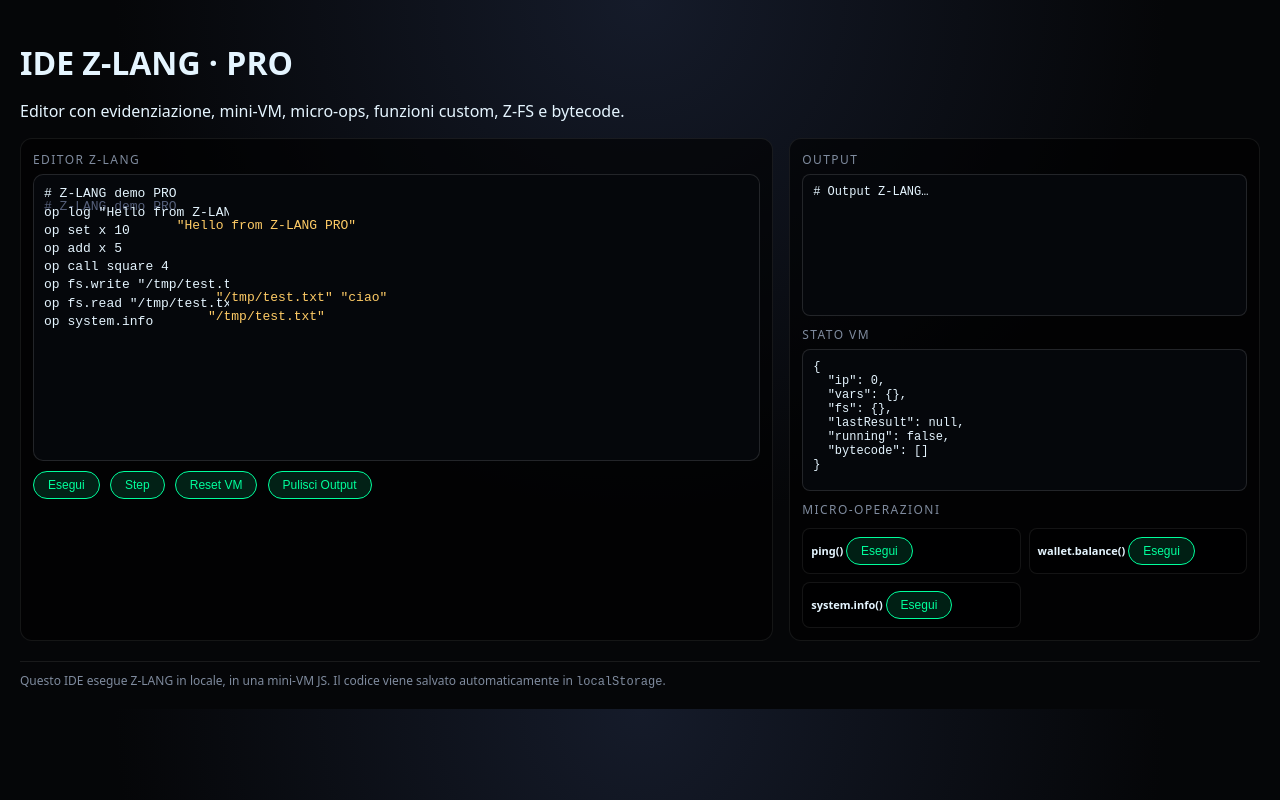
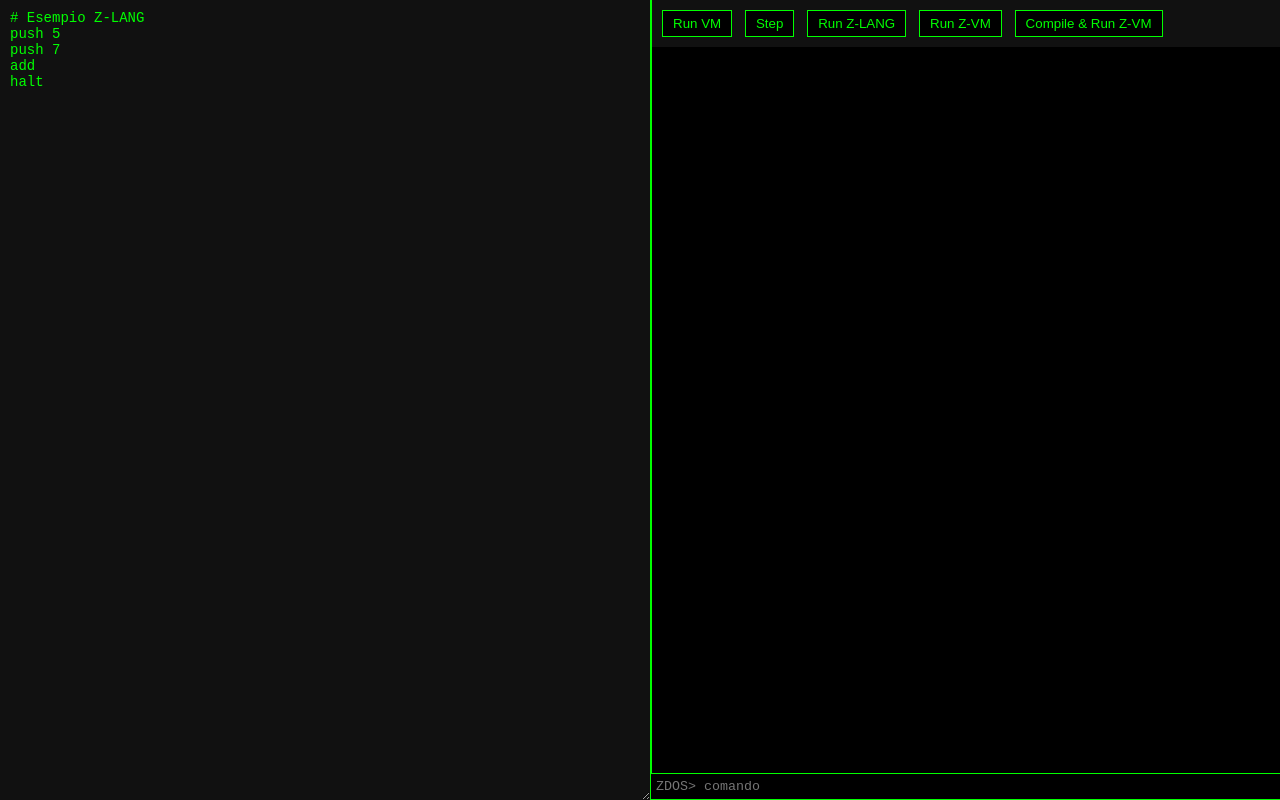
Before and after one commit to high-cde/zdos-web, a plain HTML site: page zlang-ide.html in a window 1280 px wide. Drawn offline with Linux system fonts and the light colour scheme.

Commit message:
Autobuild: update ZDOS web + IDE

```diff
--- a/zlang-ide.html
+++ b/zlang-ide.html
@@ -1,523 +1,200 @@
 <!DOCTYPE html>
 <html lang="it">
 <head>
- <meta charset="UTF-8" />
- <title>ZDOS · IDE Z‑LANG PRO</title>
- <meta name="viewport" content="width=device-width, initial-scale=1" />
-
+<meta charset="UTF-8">
+<title>Z‑LANG IDE PRO</title>
 <style>
- :root {
- --bg: #050608;
- --fg: #e5f5ff;
- --accent: #00ff9c;
- --accent-soft: rgba(0,255,156,0.12);
- --muted: #7f8b9e;
- --mono: "Fira Code", "JetBrains Mono", monospace;
- --sans: system-ui, -apple-system, sans-serif;
- }
-
- body {
- margin: 0;
- background: radial-gradient(circle at top, #151b2a 0, #050608 55%);
- color: var(--fg);
- font-family: var(--sans);
- padding: 20px;
- }
-
- h1 { margin-bottom: 6px; }
-
- .layout {
- display: grid;
- grid-template-columns: 1.6fr 1fr;
- gap: 16px;
- }
-
- @media (max-width: 900px) {
- .layout { grid-template-columns: 1fr; }
- }
-
- .panel {
- background: rgba(0,0,0,0.6);
- border: 1px solid rgba(255,255,255,0.08);
- border-radius: 12px;
- padding: 12px;
- }
-
- .panel-title {
- font-size: 12px;
- color: var(--muted);
- letter-spacing: 0.12em;
- text-transform: uppercase;
- margin-bottom: 6px;
- }
-
- .editor-wrap {
- position: relative;
- border-radius: 10px;
- overflow: hidden;
- border: 1px solid rgba(255,255,255,0.12);
- background: #05070b;
- }
-
- .editor-highlight,
- .editor-input {
- font-family: var(--mono);
- font-size: 13px;
- line-height: 1.4;
- padding: 10px;
- white-space: pre;
- overflow: auto;
- tab-size: 2;
- }
-
- .editor-highlight {
- position: absolute;
- inset: 0;
- color: transparent;
- pointer-events: none;
- }
-
- .editor-highlight span.kw { color: #00ff9c; }
- .editor-highlight span.op { color: #4fd1ff; }
- .editor-highlight span.str { color: #ffcc66; }
- .editor-highlight span.com { color: #555f7a; }
-
- .editor-input {
- position: relative;
- background: transparent;
- color: var(--fg);
- border: none;
- outline: none;
- resize: none;
- min-height: 260px;
- }
-
- button {
- border-radius: 999px;
- border: 1px solid var(--accent);
- background: var(--accent-soft);
- color: var(--accent);
- padding: 6px 14px;
- font-size: 12px;
- cursor: pointer;
- margin-right: 6px;
- }
-
- .output, .state-box {
- font-family: var(--mono);
- font-size: 12px;
- background: #05070b;
- border-radius: 8px;
- border: 1px solid rgba(255,255,255,0.12);
- padding: 10px;
- min-height: 120px;
- white-space: pre-wrap;
- overflow-y: auto;
- }
-
- .micro-grid {
- display: grid;
- grid-template-columns: repeat(auto-fit, minmax(150px, 1fr));
- gap: 8px;
- margin-top: 10px;
- }
-
- .micro-card {
- background: rgba(0,0,0,0.6);
- border-radius: 8px;
- border: 1px solid rgba(255,255,255,0.08);
- padding: 8px;
- font-size: 11px;
- }
-
- footer {
- margin-top: 20px;
- padding-top: 10px;
- border-top: 1px solid rgba(255,255,255,0.08);
- font-size: 12px;
- color: var(--muted);
- }
+  body { background:#000; color:#0f0; font-family:monospace; margin:0; padding:0; }
+  #container { display:flex; height:100vh; }
+  #editor { width:50%; padding:10px; background:#111; color:#0f0; font-size:14px; outline:none; border:none; }
+  #right { width:50%; display:flex; flex-direction:column; }
+  #output { flex:1; background:#000; padding:10px; overflow:auto; border-left:2px solid #0f0; }
+  #buttons { padding:10px; background:#111; border-left:2px solid #0f0; }
+  button { background:#000; color:#0f0; border:1px solid #0f0; padding:5px 10px; margin-right:5px; cursor:pointer; }
+  button:hover { background:#0f0; color:#000; }
+  #term-input { width:100%; background:#000; color:#0f0; border:1px solid #0f0; padding:5px; font-family:monospace; }
+  .op { color:#0ff; }
 </style>
 </head>
 
 <body>
- <h1>IDE Z‑LANG · PRO</h1>
- <p class="muted">Editor con evidenziazione, mini‑VM, micro‑ops, funzioni custom, Z‑FS e bytecode.</p>
+<div id="container">
+  <textarea id="editor"># Esempio Z-LANG
+push 5
+push 7
+add
+halt</textarea>
 
- <div class="layout">
-
- <!-- EDITOR -->
- <section class="panel">
- <div class="panel-title">Editor Z‑LANG</div>
-
- <div class="editor-wrap">
- <pre id="hl" class="editor-highlight"></pre>
- <textarea id="editor" class="editor-input" spellcheck="false"></textarea>
+  <div id="right">
+    <div id="buttons">
+      <button onclick="runProgram()">Run VM</button>
+      <button onclick="stepProgram()">Step</button>
+      <button onclick="runZLang()">Run Z‑LANG</button>
+      <button onclick="runZVM()">Run Z‑VM</button>
+      <button onclick="compileAndRunZVM()">Compile & Run Z‑VM</button>
     </div>
 
- <div style="margin-top:10px;">
- <button onclick="runProgram()">Esegui</button>
- <button onclick="stepProgram()">Step</button>
- <button onclick="resetVM()">Reset VM</button>
- <button onclick="clearOutput()">Pulisci Output</button>
- </div>
- </section>
+    <div id="output"></div>
 
- <!-- OUTPUT + VM STATE + MICRO OPS -->
- <section class="panel">
- <div class="panel-title">Output</div>
- <div id="output" class="output"># Output Z‑LANG…</div>
-
- <div class="panel-title" style="margin-top:10px;">Stato VM</div>
- <div id="vm-state" class="state-box"></div>
-
- <div class="panel-title" style="margin-top:10px;">Micro‑Operazioni</div>
- <div class="micro-grid">
- <div class="micro-card">
- <strong>ping()</strong>
- <button onclick="runMicro('ping')">Esegui</button>
- </div>
- <div class="micro-card">
- <strong>wallet.balance()</strong>
- <button onclick="runMicro('wallet.balance')">Esegui</button>
- </div>
- <div class="micro-card">
- <strong>system.info()</strong>
- <button onclick="runMicro('system.info')">Esegui</button>
+    <input id="term-input" placeholder="ZDOS> comando" onkeydown="if(event.key==='Enter') handleTermCommand(this.value)">
   </div>
 </div>
- </section>
-
- </div>
-
- <footer>
- Questo IDE esegue Z‑LANG in locale, in una mini‑VM JS.
- Il codice viene salvato automaticamente in <code>localStorage</code>.
- </footer>
 
 <script>
-/* ============================
- MINI VM Z-LANG PRO
- ============================ */
+const editorEl = document.getElementById("editor");
+const outEl = document.getElementById("output");
 
+function log(msg) {
+  outEl.innerHTML += msg + "<br>";
+  outEl.scrollTop = outEl.scrollHeight;
+}
+
+function highlight(code) {
+  code = code.replace(/\brun\.zlang\b/g, '<span class="op">run.zlang</span>');
+  return code;
+}
+
+/* ============================================================
+   MINI‑VM ORIGINALE (per compatibilità)
+   ============================================================ */
 const VM = {
- ip: 0,
+  pc: 0,
+  program: [],
   vars: {},
- lastResult: null,
- running: false,
- program: [],
- fs: {}, // filesystem virtuale
- functions: {}, // funzioni custom
+  fs: {},
+  lastResult: null
 };
 
-const editorEl = document.getElementById("editor");
-const hlEl = document.getElementById("hl");
-const outEl = document.getElementById("output");
-const vmStateEl = document.getElementById("vm-state");
-
-const LS_KEY = "zdos_zlang_ide";
-
-/* ============================
- FUNZIONI CUSTOM
- ============================ */
-
-function registerBuiltins() {
- VM.functions["square"] = (args) => Number(args[0]) ** 2;
- VM.functions["inc"] = (args) => Number(args[0]) + 1;
+function parseProgram() {
+  VM.program = [];
+  const lines = editorEl.value.split("\n");
+  for (let line of lines) {
+    line = line.trim();
+    if (!line) continue;
+    const parts = line.split(" ");
+    VM.program.push({ op: parts[0], raw: line });
+  }
 }
 
-/* ============================
- INIT
- ============================ */
-
-function loadInitialCode() {
- registerBuiltins();
- const saved = localStorage.getItem(LS_KEY);
- editorEl.value = saved || `# Z-LANG demo PRO
-op log "Hello from Z-LANG PRO"
-op set x 10
-op add x 5
-op call square 4
-op fs.write "/tmp/test.txt" "ciao"
-op fs.read "/tmp/test.txt"
-op system.info
-`;
- highlight();
- updateVMState();
+function stepProgram() {
+  if (VM.pc >= VM.program.length) {
+    log("[VM] Fine programma.");
+    return;
   }
 
-function saveCode() {
- localStorage.setItem(LS_KEY, editorEl.value);
-}
+  const instr = VM.program[VM.pc++];
+  switch(instr.op) {
 
-/* ============================
- HIGHLIGHTING
- ============================ */
-
-function highlight() {
- const text = editorEl.value;
- const lines = text.split("\n");
- const out = [];
-
- for (let line of lines) {
- let html = line
- .replace(/&/g, "&amp;")
- .replace(/</g, "&lt;")
- .replace(/>/g, "&gt;");
-
- if (html.trim().startsWith("#")) {
- out.push(`<span class="com">${html}</span>`);
- continue;
- }
-
- html = html.replace(/\b(op)\b/g, '<span class="kw">$1</span>');
- html = html.replace(/\b(log|add|set|get|call|fs\.write|fs\.read|wallet\.balance|system\.info)\b/g, '<span class="op">$1</span>');
- html = html.replace(/"([^"]*)"/g, '<span class="str">"$1"</span>');
-
- out.push(html);
- }
-
- hlEl.innerHTML = out.join("\n");
-}
-
-/* ============================
- PARSER
- ============================ */
-
-function parseProgram() {
- const lines = editorEl.value.split("\n");
- const program = [];
-
- for (let raw of lines) {
- const line = raw.trim();
- if (!line || line.startsWith("#")) continue;
- const parts = line.split(/\s+/);
- if (parts[0] !== "op") continue;
- const op = parts[1];
- const args = parts.slice(2);
- program.push({ raw, op, args });
- }
-
- VM.program = program;
- VM.ip = 0;
-}
-
-/* ============================
- BYTECODE
- ============================ */
-
-function compileToBytecode() {
- return VM.program.map((instr, idx) => ({
- i: idx,
- op: instr.op,
- args: instr.args,
- }));
-}
-
-/* ============================
- EXECUTION
- ============================ */
-
-function log(msg) {
- outEl.textContent += msg + "\n";
-}
-
-function evalArg(token) {
- if (token in VM.vars) return VM.vars[token];
- const n = Number(token);
- if (!Number.isNaN(n)) return n;
- return token;
-}
-
-function step() {
- if (VM.ip < 0 || VM.ip >= VM.program.length) {
- VM.running = false;
- return false;
- }
-
- const instr = VM.program[VM.ip];
- const { op, args } = instr;
-
- log("[dbg] ip=" + VM.ip + " op=" + op + " args=" + JSON.stringify(args));
-
- switch (op) {
- case "log": {
- const msg = instr.raw.match(/"([^"]*)"/)?.[1] || args.join(" ");
- log("[log] " + msg);
- VM.lastResult = msg;
- break;
- }
-
- case "set": {
- const name = args[0];
- const value = evalArg(args[1]);
- VM.vars[name] = value;
- log("[set] " + name + " = " + value);
- VM.lastResult = value;
- break;
- }
-
- case "get": {
- const name = args[0];
- const value = VM.vars[name];
- log("[get] " + name + " = " + value);
- VM.lastResult = value;
- break;
- }
-
- case "add": {
- const a = evalArg(args[0]);
- const b = evalArg(args[1]);
- const res = Number(a) + Number(b);
- log("[add] " + a + " + " + b + " = " + res);
- VM.lastResult = res;
- break;
- }
-
- case "call": {
- const fname = args[0];
- const fargs = args.slice(1).map(evalArg);
- const fn = VM.functions[fname];
- if (!fn) {
- log("[call] funzione sconosciuta: " + fname);
- } else {
- const res = fn(fargs, VM);
- log("[call] " + fname + "(" + fargs.join(", ") + ") = " + res);
- VM.lastResult = res;
- }
- break;
- }
-
- case "fs.write": {
- const path = args[0];
- const content = instr.raw.match(/"([^"]*)"/)?.[1] || "";
- VM.fs[path] = content;
- log("[fs.write] " + path + " = \"" + content + "\"");
- VM.lastResult = content;
- break;
- }
-
- case "fs.read": {
- const path = args[0];
- const content = VM.fs[path] ?? null;
- log("[fs.read] " + path + " → " + JSON.stringify(content));
- VM.lastResult = content;
- break;
- }
-
- case "wallet.balance": {
- const fake = 1337.42;
- log("[wallet] Saldo HIGHCOIN: " + fake + " HC");
- VM.lastResult = fake;
- break;
- }
-
- case "system.info": {
- const info = {
- vm: "Z-LANG MiniVM",
- vars: Object.keys(VM.vars).length,
- time: new Date().toISOString(),
- };
- log("[system] " + JSON.stringify(info));
- VM.lastResult = info;
+    case "run.zlang": {
+      const code = instr.raw.replace("run.zlang ", "");
+      log("[run.zlang] >>> " + code);
+      VM.lastResult = "OK";
       break;
     }
 
     default:
- log("[errore] Operazione sconosciuta: " + op);
+      log("[VM] Istruzione sconosciuta: " + instr.op);
+  }
 }
 
- VM.ip++;
- return true;
+function runProgram() {
+  outEl.innerHTML = "";
+  VM.pc = 0;
+  parseProgram();
+  while (VM.pc < VM.program.length) stepProgram();
 }
 
-/* ============================
- IDE ACTIONS
- ============================ */
+/* ============================================================
+   Z‑VM STACK MACHINE
+   ============================================================ */
+const ZVM = {
+  pc: 0,
+  stack: [],
+  heap: {},
+  regs: { r0:0, r1:0, r2:0, r3:0 },
+  bytecode: [],
+  halted: false
+};
 
-function runProgram() {
- outEl.textContent = "";
- parseProgram();
- VM.running = true;
+function zvmStep() {
+  if (ZVM.halted || ZVM.pc >= ZVM.bytecode.length) return;
 
- while (VM.running && VM.ip < VM.program.length) {
- step();
+  const op = ZVM.bytecode[ZVM.pc++];
+
+  switch(op) {
+    case 0x01: ZVM.stack.push(ZVM.bytecode[ZVM.pc++]); break;
+    case 0x02: ZVM.stack.pop(); break;
+    case 0x03: { const b=ZVM.stack.pop(), a=ZVM.stack.pop(); ZVM.stack.push(a+b); break; }
+    case 0x04: { const b=ZVM.stack.pop(), a=ZVM.stack.pop(); ZVM.stack.push(a-b); break; }
+    case 0x05: { const b=ZVM.stack.pop(), a=ZVM.stack.pop(); ZVM.stack.push(a*b); break; }
+    case 0x06: { const b=ZVM.stack.pop(), a=ZVM.stack.pop(); ZVM.stack.push(a/b); break; }
+    case 0x07: { const r="r"+ZVM.bytecode[ZVM.pc++]; ZVM.stack.push(ZVM.regs[r]); break; }
+    case 0x08: { const r="r"+ZVM.bytecode[ZVM.pc++]; ZVM.regs[r]=ZVM.stack.pop(); break; }
+    case 0x09: ZVM.halted = true; break;
+  }
 }
 
- updateVMState();
+function runZVM() {
+  outEl.innerHTML = "";
+  log("[ZVM] Avvio stack machine…");
+
+  ZVM.pc = 0;
+  ZVM.stack = [];
+  ZVM.regs = { r0:0, r1:0, r2:0, r3:0 };
+  ZVM.halted = false;
+
+  while (!ZVM.halted && ZVM.pc < ZVM.bytecode.length) {
+    zvmStep();
   }
 
-function stepProgram() {
- if (!VM.program.length) parseProgram();
- VM.running = true;
- const ok = step();
- if (!ok) VM.running = false;
- updateVMState();
+  log("[ZVM] Completato. Stack: " + JSON.stringify(ZVM.stack));
 }
 
-function resetVM() {
- VM.ip = 0;
- VM.vars = {};
- VM.fs = {};
- VM.lastResult = null;
- VM.running = false;
- updateVMState();
+/* ============================================================
+   COMPILATORE Z‑LANG → Z‑VM
+   ============================================================ */
+function compileZLangToZVM(code) {
+  const lines = code.split("\n");
+  const bc = [];
+
+  for (let line of lines) {
+    line = line.trim();
+    if (!line || line.startsWith("#")) continue;
+
+    if (line.startsWith("push ")) {
+      bc.push(0x01, Number(line.split(" ")[1]));
+    } else if (line === "add") bc.push(0x03);
+    else if (line === "sub") bc.push(0x04);
+    else if (line === "mul") bc.push(0x05);
+    else if (line === "div") bc.push(0x06);
+    else if (line === "halt") bc.push(0x09);
   }
 
-function clearOutput() {
- outEl.textContent = "";
+  return bc;
 }
 
-/* ============================
- MICRO OPS
- ============================ */
-
-function runMicro(op) {
- switch (op) {
- case "ping":
- log("[micro] ping() → pong");
- break;
- case "wallet.balance":
- log("[micro] wallet.balance() → 1337.42 HC");
- break;
- case "system.info":
- log("[micro] system.info() → " + navigator.userAgent);
- break;
- }
- updateVMState();
+function compileAndRunZVM() {
+  outEl.innerHTML = "";
+  log("[ZVM] Compilazione…");
+  ZVM.bytecode = compileZLangToZVM(editorEl.value);
+  log("[ZVM] Bytecode: " + JSON.stringify(ZVM.bytecode));
+  runZVM();
 }
 
-/* ============================
- VM STATE VIEW
- ============================ */
+/* ============================================================
+   TERMINALE ZDOS
+   ============================================================ */
+function handleTermCommand(cmd) {
+  cmd = cmd.trim();
+  if (!cmd) return;
+  log("ZDOS> " + cmd);
 
-function updateVMState() {
- vmStateEl.textContent = JSON.stringify({
- ip: VM.ip,
- vars: VM.vars,
- fs: VM.fs,
- lastResult: VM.lastResult,
- running: VM.running,
- bytecode: compileToBytecode(),
- }, null, 2);
+  if (cmd === "run zvm") runZVM();
+  else if (cmd === "compile zvm") compileAndRunZVM();
+  else if (cmd === "vars") log("[vars] " + JSON.stringify(VM.vars));
+  else if (cmd === "fs") log("[fs] " + JSON.stringify(VM.fs));
+  else log("[errore] Comando sconosciuto.");
 }
-
-/* ============================
- EVENTS
- ============================ */
-
-editorEl.addEventListener("input", () => {
- highlight();
- saveCode();
-});
-
-editorEl.addEventListener("scroll", () => {
- hlEl.scrollTop = editorEl.scrollTop;
- hlEl.scrollLeft = editorEl.scrollLeft;
-});
-
-/* INIT */
-loadInitialCode();
 </script>
 </body>
 </html>
```
Lines whose indentation alone changed are shown as unchanged.
